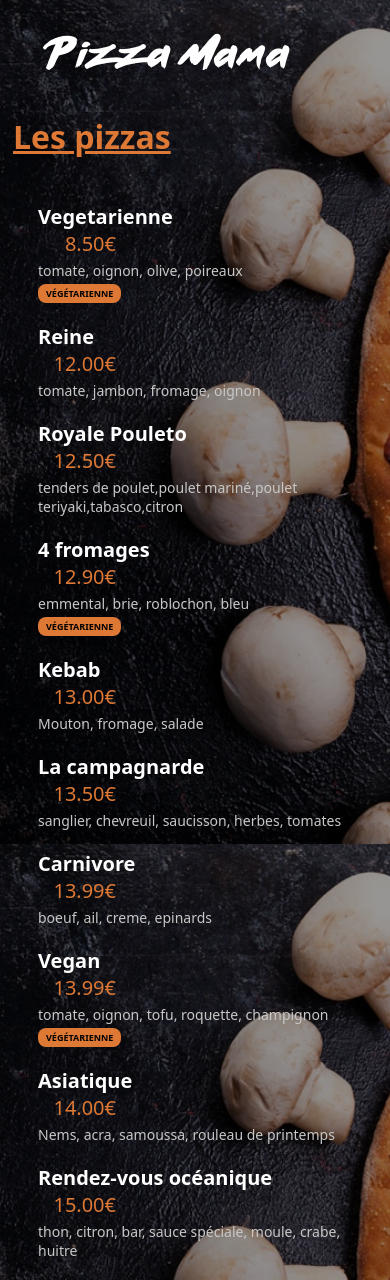
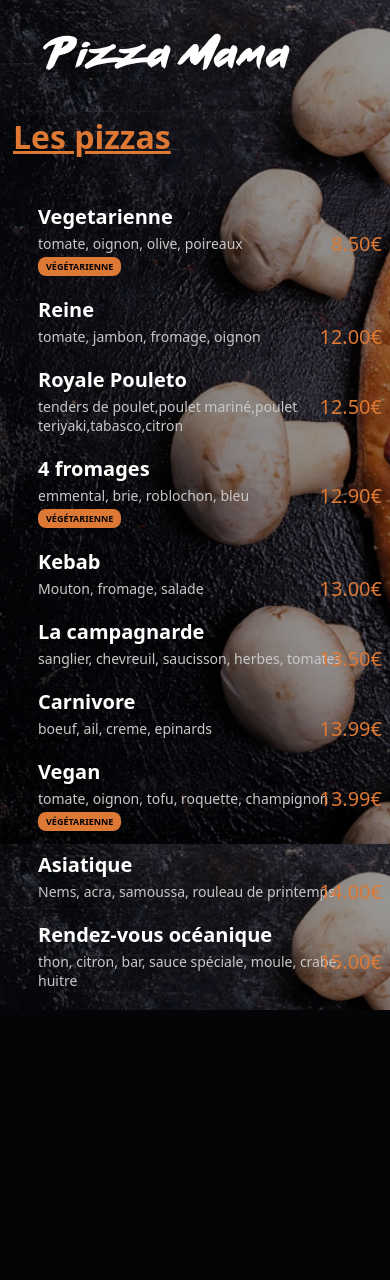
Before and after one commit to OscarIsorez/PizzaMama_Project, a Django app: page /menu/ in a window 390 px wide. After the commit the page ends 1010 px from the top, so only its background shows below. Run offline with Django 4.2, Linux system fonts and the light colour scheme; data comes from the database, SQL or seed files in the repository.

Commit message:
responisvee

```diff
--- a/pizzamama/main/static/main/style.css
+++ b/pizzamama/main/static/main/style.css
@@ -35,9 +35,6 @@ a {
 
 }
 
-
-
-
 a:hover {
     color:#DD7835;
     text-decoration:none;
--- a/pizzamama/menu/static/menu/style.css
+++ b/pizzamama/menu/static/menu/style.css
@@ -71,3 +71,18 @@ h1{
     border-radius: 8px;
     font-weight: bold;
 }
+
+
+
+
+@media only screen and (max-width:768px){
+    .menu_list_prix {
+        position: absolute;
+        right: 0;
+    }
+
+    .menu_list_item {
+    position: relative;
+    }
+
+}
```
